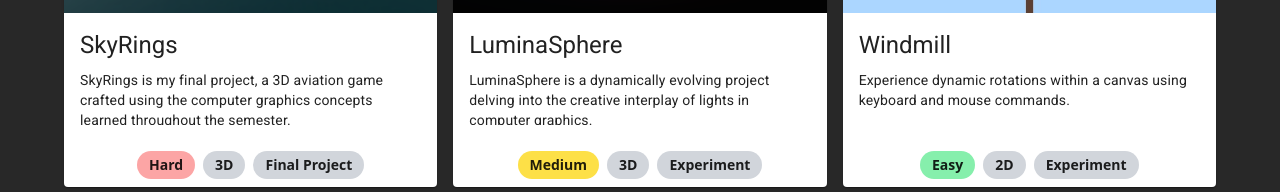
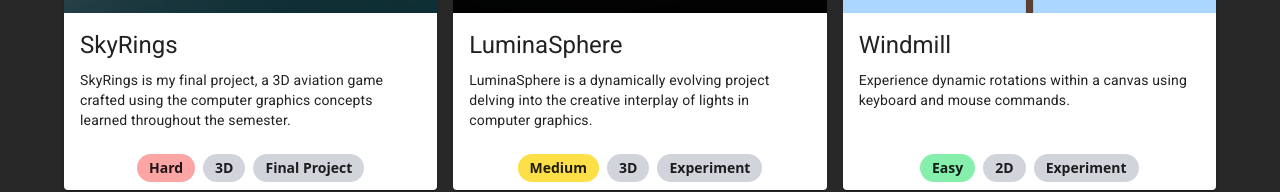
Before and after one commit to coding-math/computer-graphics-projects, a React (Create React App) app: page / in a window 1280 px wide. Shown: the part 464-656 px from the top of the page. Built offline with nearby package versions, Linux system fonts and the light colour scheme; no server answers.

Commit message:
feat: improve accessibility

```diff
--- a/src/components/ProjectCard/index.tsx
+++ b/src/components/ProjectCard/index.tsx
@@ -1,3 +1,4 @@
+import React from 'react';
 import Card from '@mui/material/Card';
 import CardContent from '@mui/material/CardContent';
 import CardMedia from '@mui/material/CardMedia';
@@ -19,7 +20,12 @@ const ProjectCard: React.FC<ProjectCardProps> = ({
   projectTags
 }) => {
   return (
-    <a href={projectPath} className="no-underline">
+    <>
+      <a
+        href={projectPath}
+        aria-label={`Link to ${projectName} project page, description: ${description}`}
+        className="no-underline"
+      >
         <Card className="flex flex-col cursor-pointer group hover:bg-gray-200">
           <CardMedia
             component="img"
@@ -31,7 +37,10 @@ const ProjectCard: React.FC<ProjectCardProps> = ({
             <Typography gutterBottom variant="h5" component="div">
               {projectName}
             </Typography>
-          <Typography variant="body2" className="max-h-[55px] overflow-y-auto">
+            <Typography
+              variant="body2"
+              className="min-h-[60px] max-h-[60px] overflow-y-auto"
+            >
               {description}
             </Typography>
           </CardContent>
@@ -57,6 +66,7 @@ const ProjectCard: React.FC<ProjectCardProps> = ({
           )}
         </Card>
       </a>
+    </>
   );
 };
 
```
Lines whose indentation alone changed are shown as unchanged.
